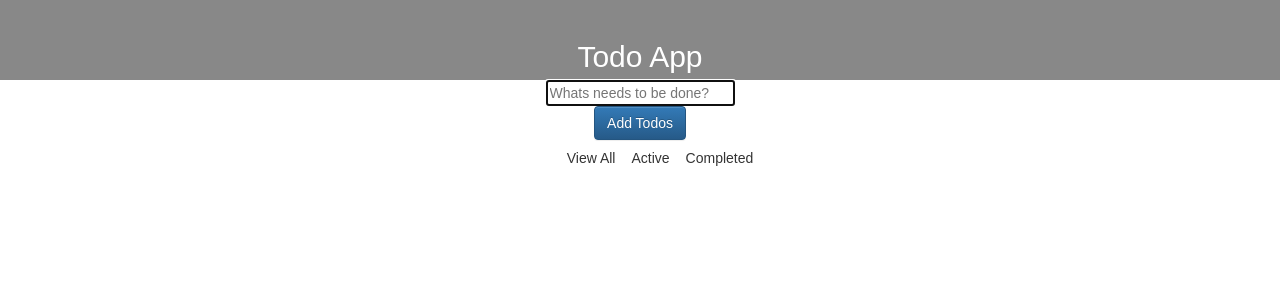
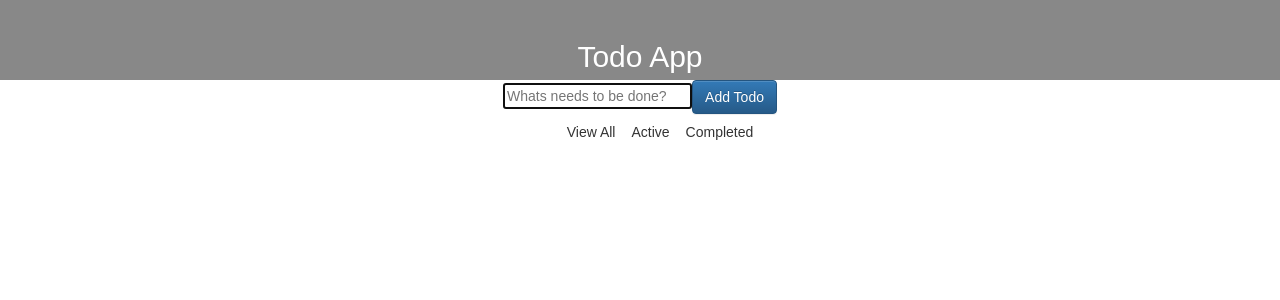
Before and after one commit to rimasg/todo-react-redux, a React (Create React App) app: page / in a window 1280 px wide. Shown: the top 300 px of the page. Built offline with nearby package versions, Linux system fonts and the light colour scheme.

Commit message:
Added onClick handler

```diff
--- a/src/views/components/task-form/task-form.js
+++ b/src/views/components/task-form/task-form.js
@@ -45,6 +45,9 @@
           type="text"
           value={this.state.title}
         />
+        <button type="button" className="btn btn-primary" onClick={this.handleSubmit}>
+          Add Todo
+        </button>
       </form>
     );
   }
--- a/src/views/pages/tasks/tasks-page.js
+++ b/src/views/pages/tasks/tasks-page.js
@@ -11,9 +11,6 @@
       <div className="container-fluid">
         <div className="row">
           <TaskForm />
-          <button type="button" className="btn btn-primary">
-            Add Todos
-          </button>
         </div>
         <div className="row">
           <TasksFilter />
```
Also changed, not shown: 1 other file (tests, documents, lock files or other folders).
